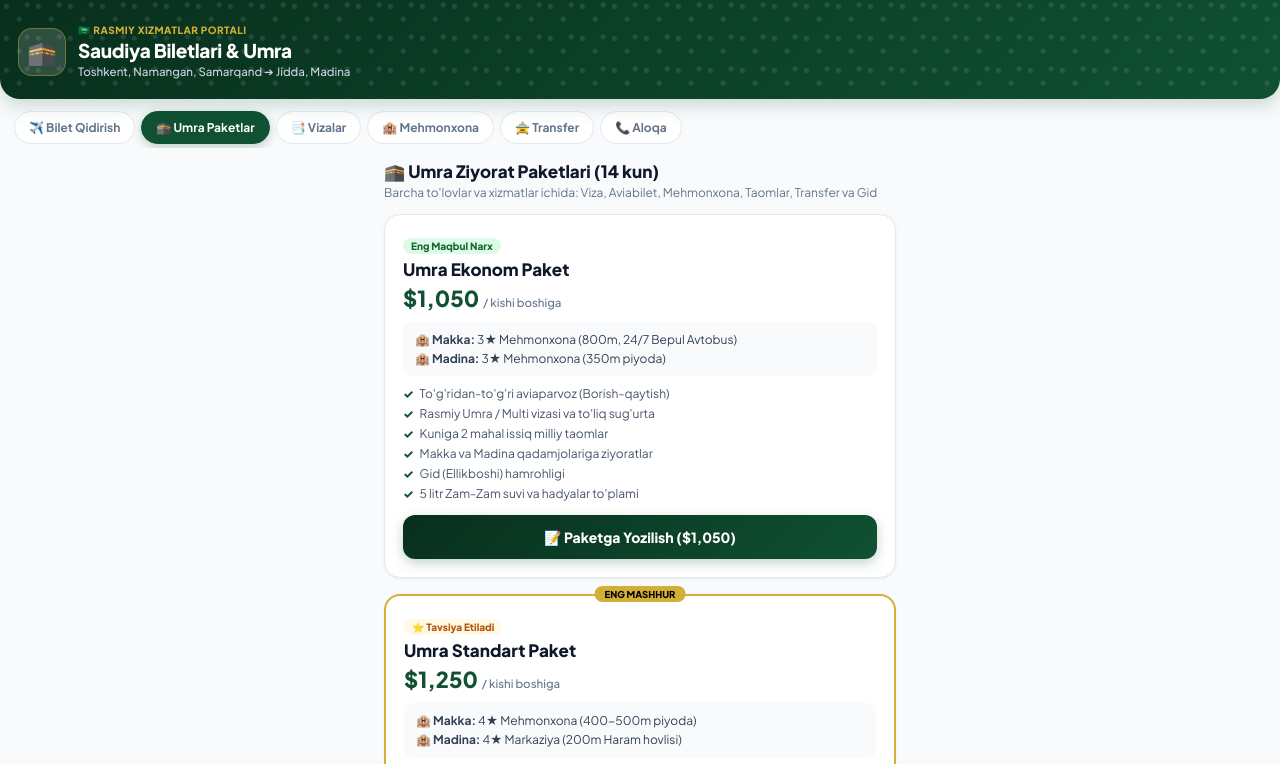
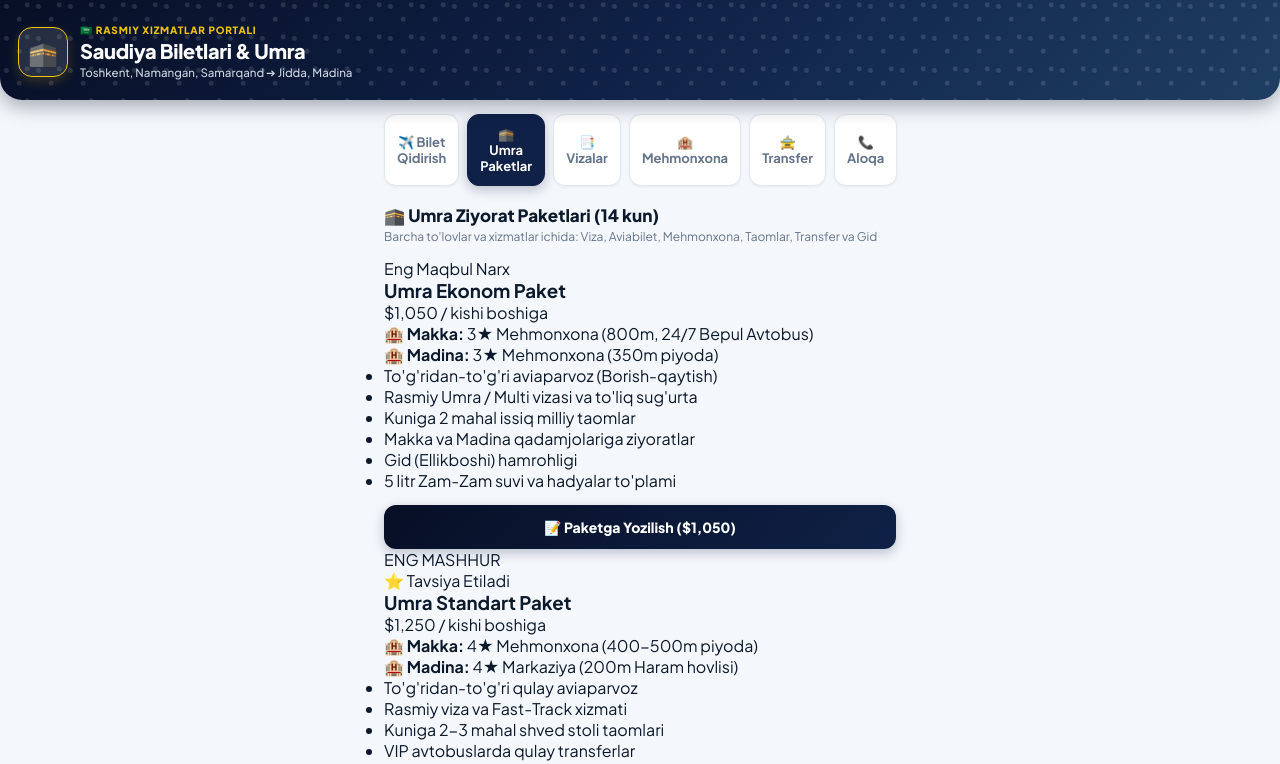
Before and after one commit to NomerBozori/Saudiya-bilet-frontend, a plain HTML site: page index.html in a window 1280 px wide. Both pictures are taken after a click on the button "🕋 Umra Paketlar". Shown: the top 764 px of the page. Drawn offline with Linux system fonts and the light colour scheme.

Commit message:
Update style.css: Saudiya Biletlar brendi (@nuriddinovdfg), 3 ta bo'lim va ko'p biletlar

```diff
--- a/style.css
+++ b/style.css
@@ -1,12 +1,13 @@
 :root {
-  --primary: #0F5132;
-  --primary-dark: #082F1D;
-  --primary-light: #198754;
-  --accent: #D4AF37;
-  --accent-light: #FFF9E6;
-  --bg-page: #F8FAFC;
+  --primary: #0F2147;
+  --primary-dark: #070F25;
+  --primary-light: #1E3E62;
+  --accent: #F1C40F;
+  --accent-gold: #D4AF37;
+  --accent-light: #FFF8E1;
+  --bg-page: #F4F7FB;
   --bg-card: #FFFFFF;
-  --text-dark: #0F172A;
+  --text-dark: #0B192C;
   --text-muted: #64748B;
   --border-color: #E2E8F0;
   --danger: #EF4444;
@@ -39,18 +40,18 @@ body.tg-body {
 .tg-header {
   position: relative;
   overflow: hidden;
-  background: linear-gradient(135deg, var(--primary-dark) 0%, var(--primary) 100%);
+  background: linear-gradient(135deg, #070F25 0%, #0F2147 50%, #1E3E62 100%);
   padding: 24px 18px 20px;
   color: #fff;
-  border-bottom-left-radius: 20px;
-  border-bottom-right-radius: 20px;
-  box-shadow: 0 6px 18px rgba(15, 81, 50, 0.2);
+  border-bottom-left-radius: 22px;
+  border-bottom-right-radius: 22px;
+  box-shadow: 0 6px 20px rgba(7, 15, 37, 0.35);
 }
 
 .tg-header-pattern {
   position: absolute;
   inset: 0;
-  opacity: 0.1;
+  opacity: 0.12;
   background-image: radial-gradient(circle at 20% 20%, #fff 0 2px, transparent 3px),
                     radial-gradient(circle at 60% 60%, #fff 0 2px, transparent 3px),
                     radial-gradient(circle at 85% 15%, #fff 0 2px, transparent 3px);
@@ -65,15 +66,16 @@ body.tg-body {
 }
 
 .tg-badge {
-  width: 48px;
-  height: 48px;
+  width: 50px;
+  height: 50px;
   flex-shrink: 0;
-  background: rgba(255,255,255,0.15);
-  border: 1px solid rgba(212, 175, 55, 0.4);
+  background: rgba(255,255,255,0.12);
+  border: 1.5px solid var(--accent);
   border-radius: 14px;
   display: flex;
   align-items: center;
   justify-content: center;
+  box-shadow: 0 4px 12px rgba(241, 196, 15, 0.2);
 }
 
 .tg-badge-icon { font-size: 24px; }
@@ -82,13 +84,13 @@ body.tg-body {
   font-size: 10px;
   font-weight: 800;
   color: var(--accent);
-  letter-spacing: 0.5px;
+  letter-spacing: 0.8px;
   margin-bottom: 2px;
 }
 
 .tg-title {
   margin: 0;
-  font-size: 19px;
+  font-size: 20px;
   font-weight: 800;
   letter-spacing: -0.3px;
   color: #fff;
@@ -101,39 +103,38 @@ body.tg-body {
   color: #CBD5E1;
 }
 
-/* ==================== NAVIGATION TABS ==================== */
+/* ==================== NAVIGATION TABS (3 TA TAB) ==================== */
 .tg-nav-tabs {
   display: flex;
-  gap: 6px;
-  padding: 12px 14px 4px;
-  overflow-x: auto;
-  scrollbar-width: none;
-  -ms-overflow-style: none;
+  gap: 8px;
+  padding: 14px 14px 6px;
+  max-width: 540px;
+  margin: 0 auto;
 }
 
-.tg-nav-tabs::-webkit-scrollbar { display: none; }
-
 .tg-tab-btn {
-  flex-shrink: 0;
-  padding: 8px 14px;
-  border-radius: 20px;
+  flex: 1;
+  padding: 11px 12px;
+  border-radius: 12px;
   border: 1px solid var(--border-color);
   background: var(--bg-card);
   color: var(--text-muted);
-  font-size: 12px;
+  font-size: 13px;
   font-weight: 700;
   cursor: pointer;
   transition: all 0.2s;
+  text-align: center;
+  box-shadow: var(--shadow-sm);
 }
 
 .tg-tab-btn.active {
   background: var(--primary);
   color: #fff;
   border-color: var(--primary);
-  box-shadow: 0 3px 10px rgba(15, 81, 50, 0.25);
+  box-shadow: 0 4px 12px rgba(15, 33, 71, 0.25);
 }
 
-/* ==================== MAIN & PANES ==================== */
+/* ==================== MAIN ==================== */
 .tg-main {
   padding: 12px 14px;
   max-width: 540px;
@@ -190,7 +191,7 @@ body.tg-body {
 }
 
 .tg-input:focus, .tg-select:focus {
-  border-color: var(--primary);
+  border-color: var(--primary-light);
   background: #fff;
 }
 
@@ -201,9 +202,7 @@ body.tg-body {
 }
 
 /* QUICK ROUTE CHIPS */
-.tg-quick-routes {
-  margin: 14px 0 10px;
-}
+.tg-quick-routes { margin: 14px 0 10px; }
 .tg-quick-label {
   display: block;
   font-size: 11px;
@@ -244,7 +243,7 @@ body.tg-body {
   font-size: 14px;
   font-weight: 800;
   cursor: pointer;
-  box-shadow: 0 4px 12px rgba(15, 81, 50, 0.25);
+  box-shadow: 0 4px 12px rgba(15, 33, 71, 0.25);
   display: flex;
   align-items: center;
   justify-content: center;
@@ -286,7 +285,7 @@ body.tg-body {
 .tg-text-muted { font-size: 12.5px; color: var(--text-muted); line-height: 1.4; }
 .tg-text { font-size: 13.5px; line-height: 1.5; color: #334155; }
 
-/* ==================== FULL FLIGHT CARD ==================== */
+/* ==================== FULL FLIGHT CARDS ==================== */
 .tg-results-header {
   display: flex;
   justify-content: space-between;
@@ -297,8 +296,8 @@ body.tg-body {
   font-size: 11px;
   font-weight: 800;
   color: var(--primary);
-  background: #E8F5E9;
-  padding: 3px 8px;
+  background: #E2E8F0;
+  padding: 4px 10px;
   border-radius: 12px;
 }
 
@@ -312,6 +311,7 @@ body.tg-body {
   box-shadow: var(--shadow-sm);
   position: relative;
   overflow: hidden;
+  border-left: 4px solid var(--primary);
 }
 
 .tg-flight-header {
@@ -327,7 +327,7 @@ body.tg-body {
   gap: 8px;
 }
 .tg-airline-name {
-  font-size: 13px;
+  font-size: 13.5px;
   font-weight: 800;
   color: var(--text-dark);
 }
@@ -340,11 +340,9 @@ body.tg-body {
   font-weight: 700;
 }
 
-.tg-flight-price-box {
-  text-align: right;
-}
+.tg-flight-price-box { text-align: right; }
 .tg-flight-price {
-  font-size: 20px;
+  font-size: 21px;
   font-weight: 800;
   color: var(--primary);
 }
@@ -367,15 +365,13 @@ body.tg-body {
 .tg-point-city { font-size: 14px; font-weight: 800; color: var(--text-dark); }
 .tg-point-time { font-size: 12px; font-weight: 700; color: var(--primary); }
 
-.tg-route-middle {
-  text-align: center;
-}
+.tg-route-middle { text-align: center; }
 .tg-route-duration { font-size: 10px; color: var(--text-muted); font-weight: 700; margin-bottom: 2px; }
 .tg-route-line {
   display: flex;
   align-items: center;
   gap: 4px;
-  color: var(--accent);
+  color: var(--accent-gold);
   font-size: 12px;
   font-weight: 800;
 }
@@ -405,88 +401,15 @@ body.tg-body {
   margin-bottom: 6px;
 }
 .tag-agency { background: #DCFCE7; color: #15803D; }
-.tag-hot { background: #FEE2E2; color: #B91C1C; }
+.tag-hot { background: #FEF3C7; color: #D97706; }
+.tag-direct { background: #E0E7FF; color: #4338CA; }
 
-/* ==================== PACKAGES ==================== */
+/* ==================== SERVICES & CONTACTS ==================== */
 .tg-section-header { margin-bottom: 14px; }
 .tg-section-title { font-size: 17px; font-weight: 800; color: var(--text-dark); margin-bottom: 3px; }
 .tg-section-desc { font-size: 12px; color: var(--text-muted); }
 
-.tg-packages-list { display: flex; flex-direction: column; gap: 16px; }
-
-.tg-package-card {
-  background: var(--bg-card);
-  border-radius: var(--radius-lg);
-  padding: 18px;
-  border: 1px solid var(--border-color);
-  box-shadow: var(--shadow-sm);
-  position: relative;
-}
-.tg-package-card.featured {
-  border: 2px solid var(--accent);
-}
-.tg-featured-ribbon {
-  position: absolute;
-  top: -10px;
-  left: 50%;
-  transform: translateX(-50%);
-  background: var(--accent);
-  color: #000;
-  font-size: 9.5px;
-  font-weight: 800;
-  padding: 2px 10px;
-  border-radius: 12px;
-}
-
-.tg-pkg-top { margin-bottom: 10px; }
-.tg-pkg-badge {
-  display: inline-block;
-  font-size: 10px;
-  font-weight: 800;
-  padding: 2px 8px;
-  border-radius: 10px;
-  margin-bottom: 4px;
-}
-.badge-green { background: #DCFCE7; color: #166534; }
-.badge-gold { background: var(--accent-light); color: #B45309; }
-.badge-vip { background: #E0E7FF; color: #4338CA; }
-
-.tg-pkg-name { font-size: 17px; font-weight: 800; color: var(--text-dark); margin-bottom: 4px; }
-.tg-pkg-price { font-size: 22px; font-weight: 800; color: var(--primary); }
-.tg-pkg-price span { font-size: 11.5px; font-weight: 500; color: var(--text-muted); }
-
-.tg-pkg-hotels {
-  background: #F8FAFC;
-  padding: 10px 12px;
-  border-radius: var(--radius-sm);
-  font-size: 12px;
-  color: #334155;
-  margin-bottom: 10px;
-  display: flex;
-  flex-direction: column;
-  gap: 4px;
-}
-
-.tg-pkg-features {
-  list-style: none;
-  font-size: 12px;
-  color: #475569;
-  margin-bottom: 12px;
-}
-.tg-pkg-features li {
-  margin-bottom: 5px;
-  display: flex;
-  align-items: center;
-  gap: 6px;
-}
-.tg-pkg-features li::before {
-  content: "✓";
-  color: var(--primary);
-  font-weight: 800;
-}
-
-/* ==================== SERVICES & HOTELS ==================== */
-.tg-service-card, .tg-hotel-card {
+.tg-service-card {
   background: var(--bg-card);
   border-radius: var(--radius-lg);
   padding: 16px;
@@ -499,38 +422,37 @@ body.tg-body {
   flex-wrap: wrap;
   gap: 12px;
 }
-.tg-srv-info h3, .tg-hotel-card h4 {
+.tg-srv-info h3 {
   font-size: 14.5px;
   font-weight: 800;
   margin-bottom: 4px;
   color: var(--text-dark);
 }
-.tg-srv-info p, .tg-hotel-card p {
+.tg-srv-info p {
   font-size: 12px;
   color: var(--text-muted);
   margin-bottom: 2px;
 }
 .tg-srv-action { text-align: right; }
 .tg-srv-price {
-  font-size: 19px;
+  font-size: 20px;
   font-weight: 800;
   color: var(--primary);
   margin-bottom: 4px;
 }
 
-/* ==================== CONTACTS ==================== */
 .tg-contact-item {
   display: flex;
   align-items: center;
   gap: 12px;
-  padding: 10px 0;
+  padding: 12px 0;
   border-bottom: 1px solid var(--border-color);
 }
 .tg-contact-item:last-of-type { border-bottom: none; }
 .tg-contact-icon {
   font-size: 22px;
-  width: 40px;
-  height: 40px;
+  width: 42px;
+  height: 42px;
   background: #F1F5F9;
   border-radius: 10px;
   display: flex;
@@ -573,12 +495,12 @@ body.tg-body {
 
 /* ==================== PAYMENT BOX ==================== */
 .tg-card-box {
-  background: linear-gradient(135deg, #062817 0%, #0F5132 100%);
+  background: linear-gradient(135deg, #070F25 0%, #0F2147 100%);
   color: #fff;
   padding: 16px;
   border-radius: var(--radius-md);
   margin: 12px 0 16px;
-  box-shadow: 0 4px 12px rgba(15, 81, 50, 0.25);
+  box-shadow: 0 4px 12px rgba(7, 15, 37, 0.35);
 }
 .tg-card-chip { font-size: 11px; font-weight: 700; color: var(--accent); margin-bottom: 8px; }
 .tg-card-number { font-size: 18px; font-weight: 800; letter-spacing: 2px; margin-bottom: 6px; }
```
